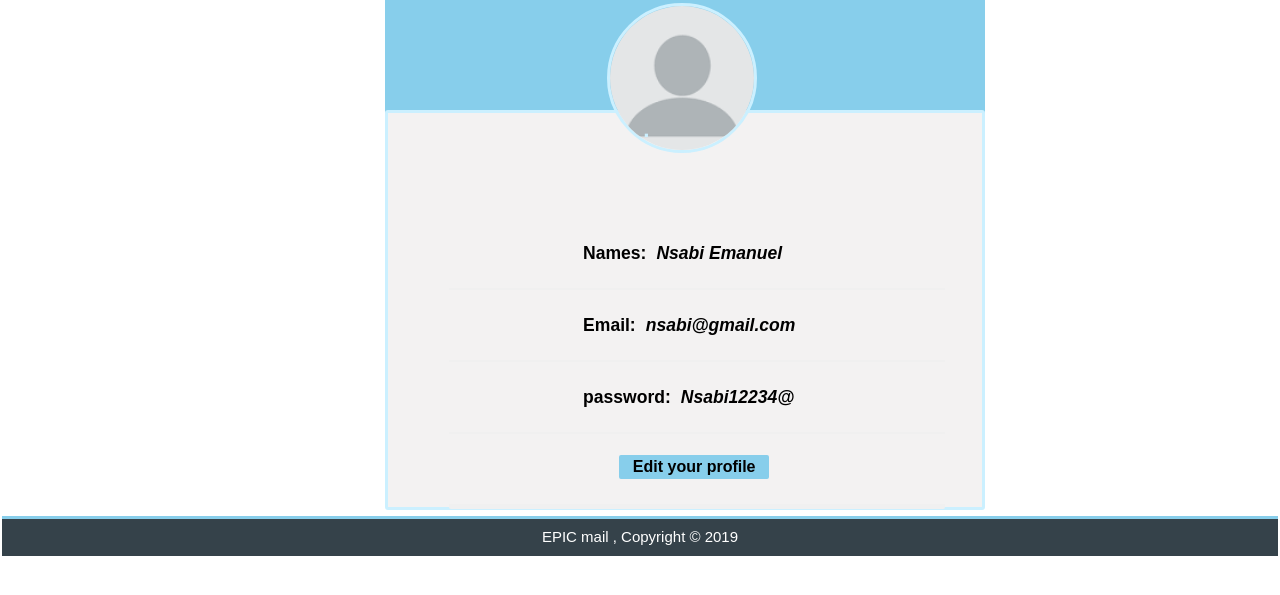
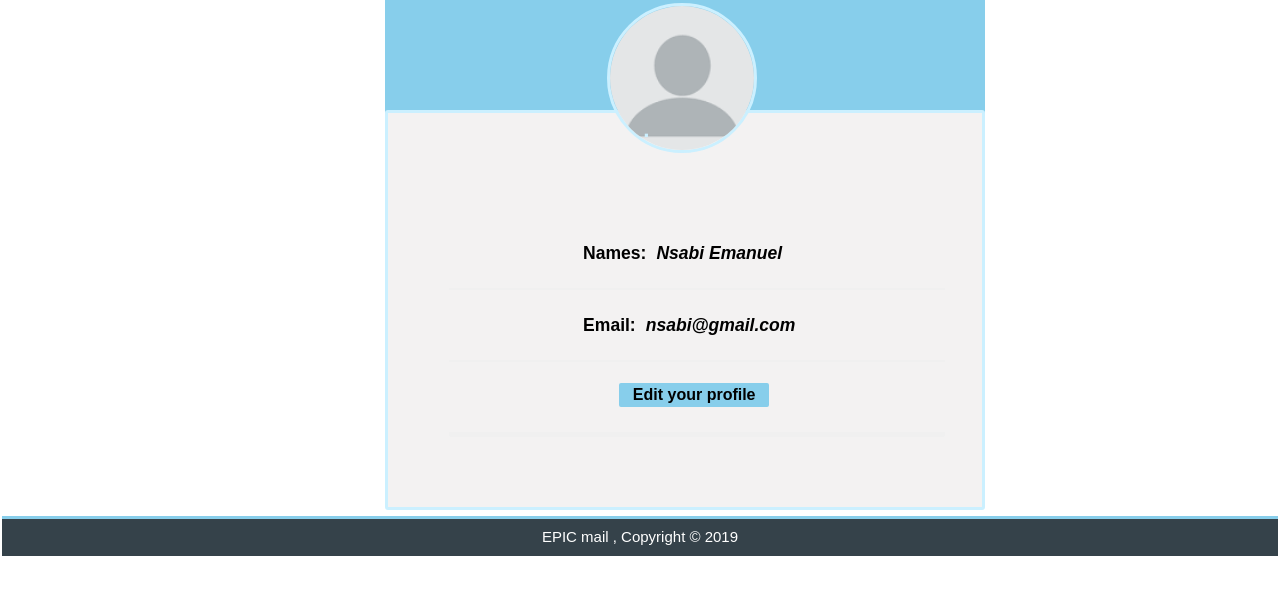
Before and after one commit to nnyves/EPIC-mail-1, a plain HTML site: page ui/html/profile.html in a window 1280 px wide. Shown: the part 161-756 px from the top of the page. Drawn offline with Linux system fonts and the light colour scheme.

Commit message:
removing password from user profile page

```diff
--- a/ui/html/profile.html
+++ b/ui/html/profile.html
@@ -43,10 +43,6 @@
 		<td><div><h3 class="user">Email:</h3></div>
 		<div> <h3 class="detail"><i> nsabi@gmail.com</i></h3></div></td>
 		</tr>
-		<tr>
-		<td><div><h3 class="user">password:</h3></div>
-		<div> <h3 class="detail"><i> Nsabi12234@</i></h3></div></td>
-		</tr>
 		<tr><td><button class=""><a href="edit.html"><strong>Edit your profile</strong></button></td></a></tr>
 	</tbody>
 	</table>
```
